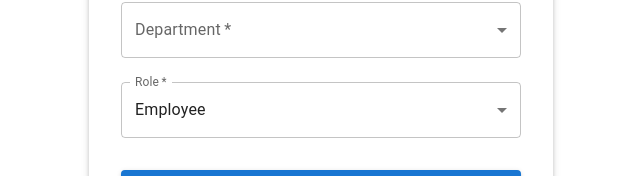
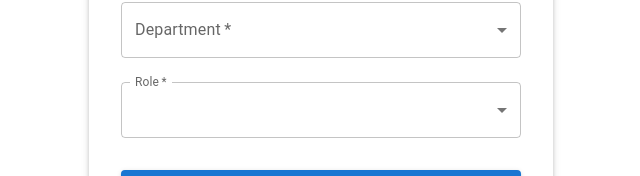
Before and after one commit to shashidhar-chinthaparthi-au6/shashi-hrm-frontend, a React (Create React App) app: page /register in a window 1280 px wide. Shown: the part 488-664 px from the top of the page, without its empty margins (319-959 px from the left). Built offline with nearby package versions, Linux system fonts and the light colour scheme.

Commit message:
register

```diff
--- a/src/components/auth/RegisterForm.tsx
+++ b/src/components/auth/RegisterForm.tsx
@@ -142,9 +142,11 @@ const RegisterForm = () => {
             onChange={handleChange}
             required
           >
-            <MenuItem value="employee">Employee</MenuItem>
-            <MenuItem value="manager">Manager</MenuItem>
-            <MenuItem value="admin">Admin</MenuItem>
+            <MenuItem value="EMPLOYEE">Employee</MenuItem>
+            <MenuItem value="ADMIN">Admin</MenuItem>
+            <MenuItem value="HR_MANAGER">HR Manager</MenuItem>
+            <MenuItem value="DEPARTMENT_MANAGER">Department Manager</MenuItem>
+            <MenuItem value="SUPER_ADMIN">Super Admin</MenuItem>
           </FormInput>
 
           <Button
```
